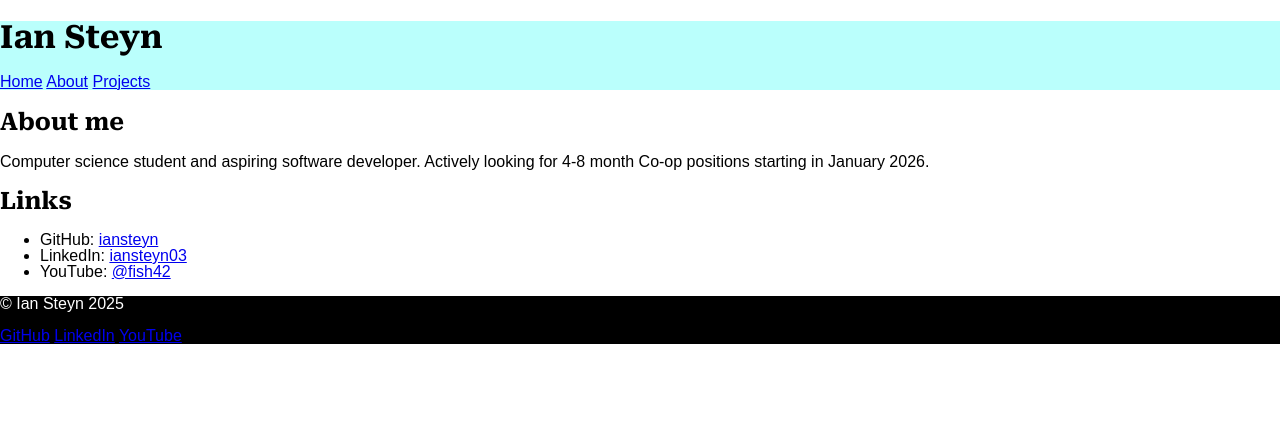
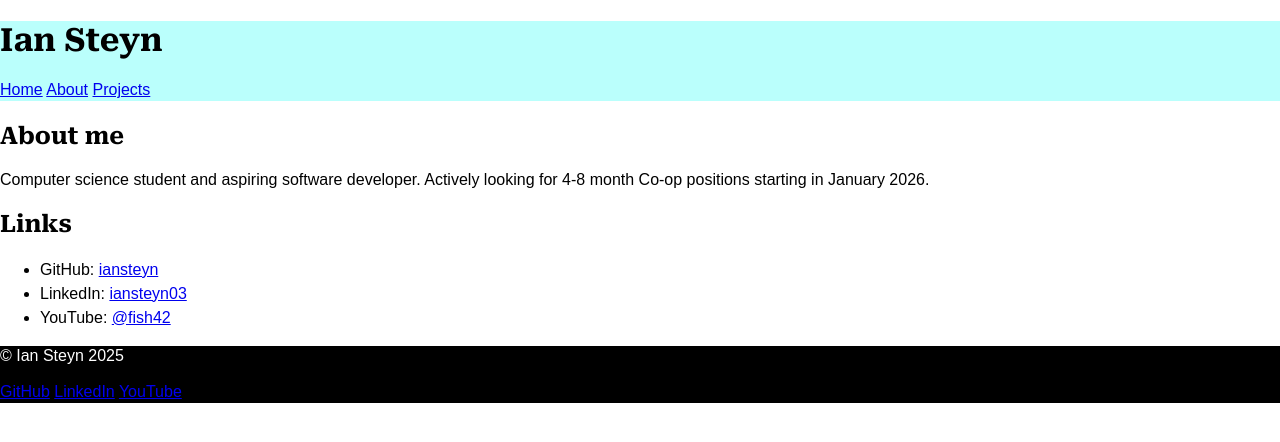
Before and after one commit to iansteyn/iansteyn.github.io, a Jekyll site: the page built from index.html, in a window 1280 px wide. Shown: the top 442 px of the page. Built offline with Jekyll 4.4.1, drawn with Linux system fonts in a browser that asks for light colours; some web fonts are replaced.

Commit message:
add line heights to style.css

```diff
--- a/css/style.css
+++ b/css/style.css
@@ -1,11 +1,15 @@
 /* FONTS */
 body {
     font-family: "Radio Canada Big", sans-serif;
+    line-height: 1.3;
 }
 
 h1, h2, h3, h4 {
     font-family: "Roboto Serif", Georgia, serif;
     font-weight: bold;
+}
+h1, h2, h3, h4, h5, h6 {
+    line-height: 1.2;
 }
 
 h1 { font-size: 2rem; margin: 1.3rem 0; }
@@ -28,8 +32,17 @@
 
 /* LISTS */
 ol, ul {
+    line-height: 1.5em;
     margin: 1em 0;
     padding: 0 0 0 2.5em;
     list-style-type: disc;
     list-style-position: outside;
 }
+
+/* --------------------------------------------------- */
+
+article.container {
+    margin: 2em;
+    align-items:center;
+    max-width: 75ch;
+}
```
